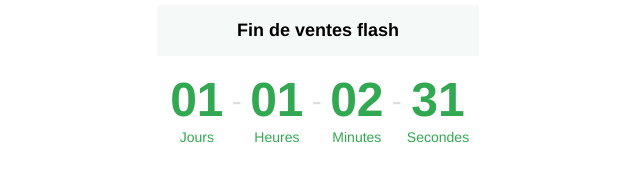
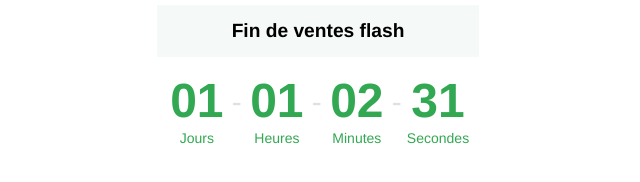
Before and after one commit to marketing922/ComponentExterne, a plain HTML site: page test.html in a window 1280 px wide. Shown: the full height of the page, 322-962 px from the left. Drawn offline with Linux system fonts and the light colour scheme.

Commit message:
style update

```diff
--- a/test.html
+++ b/test.html
@@ -25,8 +25,8 @@
             width: 100%; /* 全宽 */
         }
         .text-title > p {
-            font-size: 18px; /* 标题字号 */
-            font-weight: 800; /* 特粗字体 */
+            font-size: 1.2em; /* 标题字号 */
+            font-weight: 700; /* 特粗字体 */
             margin: 0;
             color: #000; /* 图片中标题是黑色的 */
         }
```
